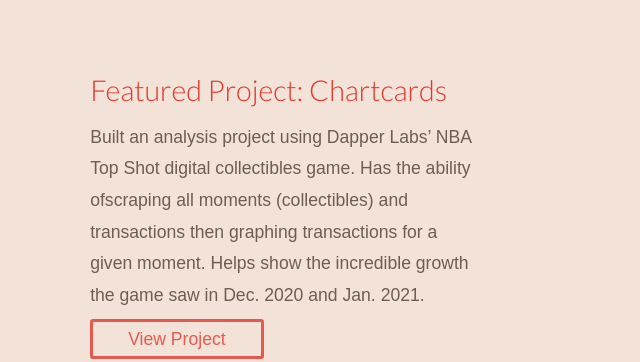
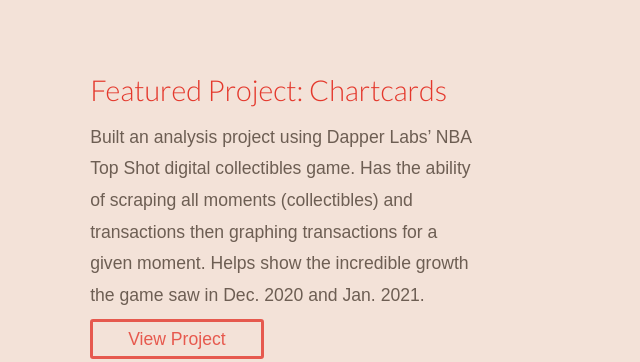
Before and after one commit to lucstu/lucstu.github.io, a plain HTML site: page index.html in a window 1280 px wide. Shown: the part 960-1322 px from the top of the page, 558-1198 px from the left. Drawn offline with Linux system fonts and the light colour scheme.

Commit message:
Fixed typo

```diff
--- a/index.html
+++ b/index.html
@@ -86,7 +86,7 @@
 				</div>
 				<div class="grid-3">
 					<h1>Featured Project: Chartcards</h1>
-					<p>Built an analysis project using Dapper Labs’ NBA Top Shot digital collectibles game. Has the ability ofscraping all moments (collectibles) and transactions then graphing transactions for a given moment. Helps show the incredible growth the game saw in Dec. 2020 and Jan. 2021.</p>
+					<p>Built an analysis project using Dapper Labs’ NBA Top Shot digital collectibles game. Has the ability of scraping all moments (collectibles) and transactions then graphing transactions for a given moment. Helps show the incredible growth the game saw in Dec. 2020 and Jan. 2021.</p>
 					<a href="https://github.com/lucstu/Chartcards">View Project</a>
 				</div>
 			</div>
```
